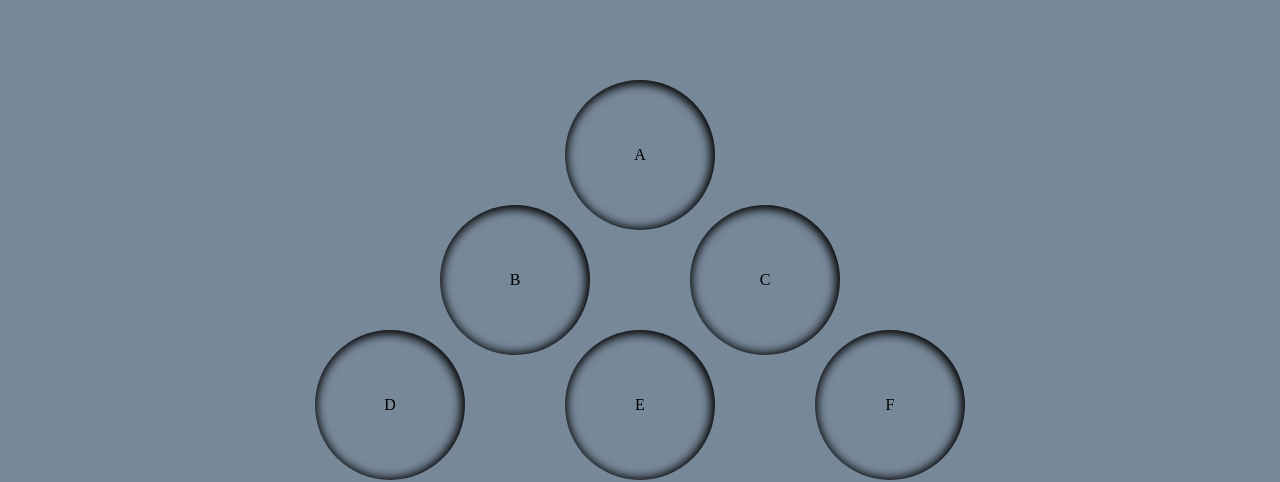
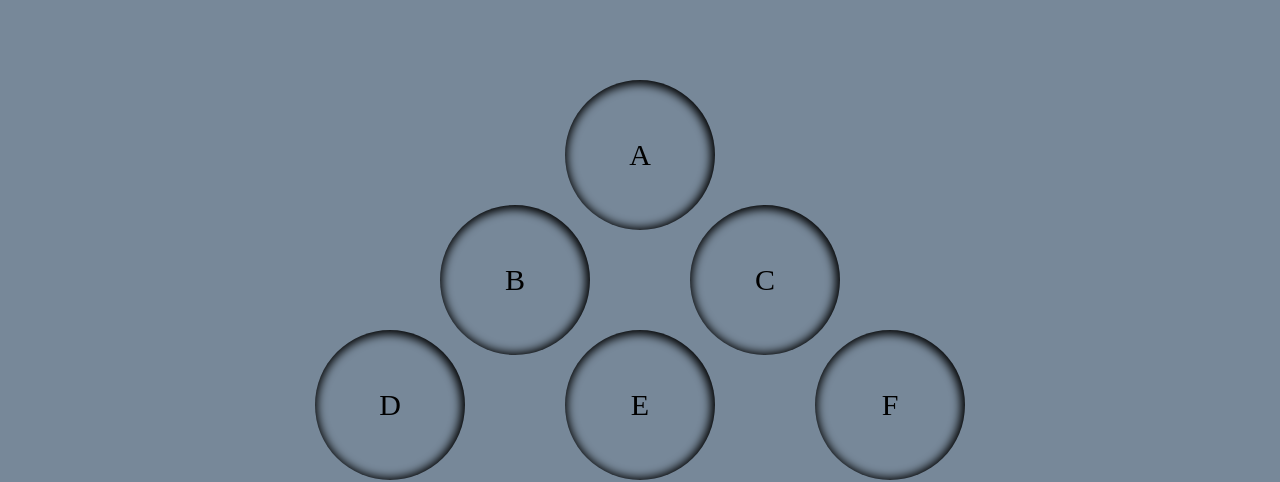
Before and after one commit to BourgainDylan/A04-BouD, a plain HTML site: page index.html in a window 1280 px wide. Shown: the part 1720-2202 px from the top of the page. Drawn offline with Linux system fonts and the light colour scheme.

Commit message:
completed2

```diff
--- a/css/style.css
+++ b/css/style.css
@@ -110,7 +110,8 @@
     }
 
     .grid>div p {
-        transition: all ease 300ms
+        transition: all ease 300ms;
+        font-size:30px;
     }
 
     /* transition */
```
